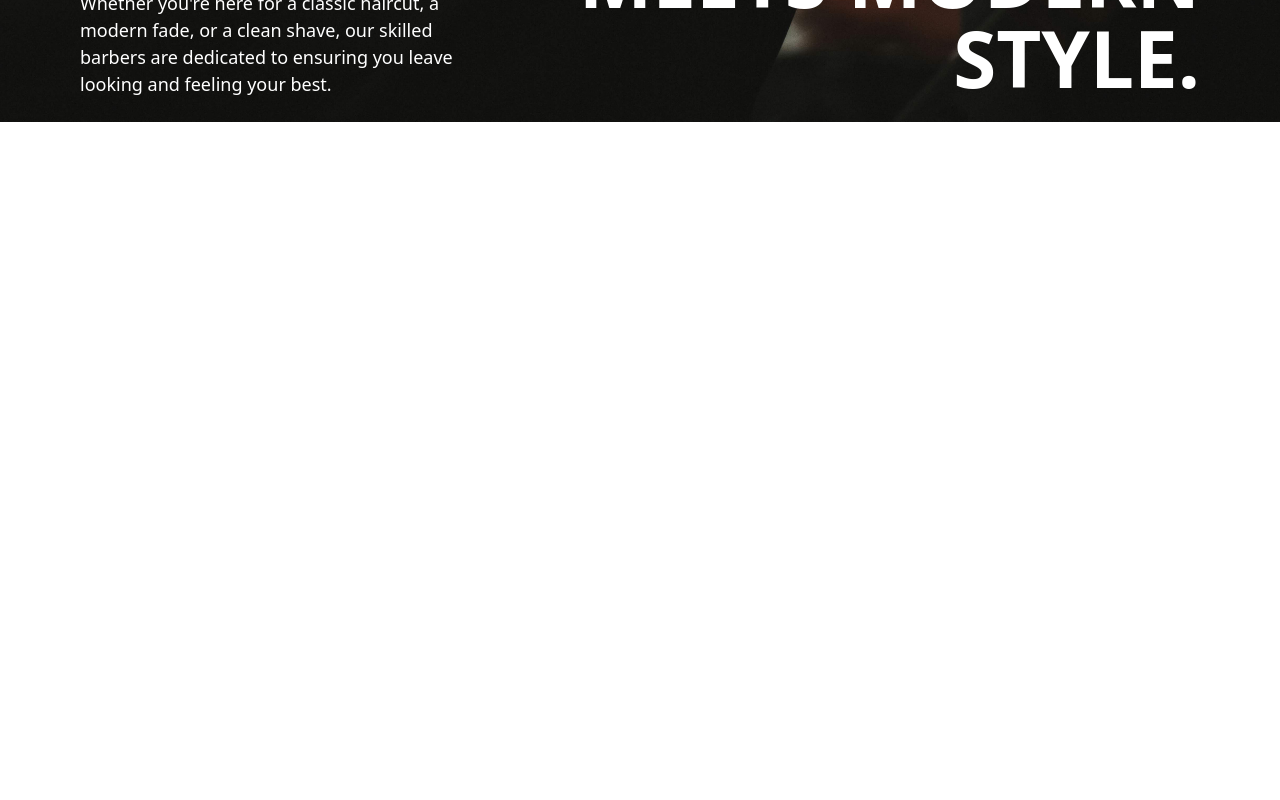
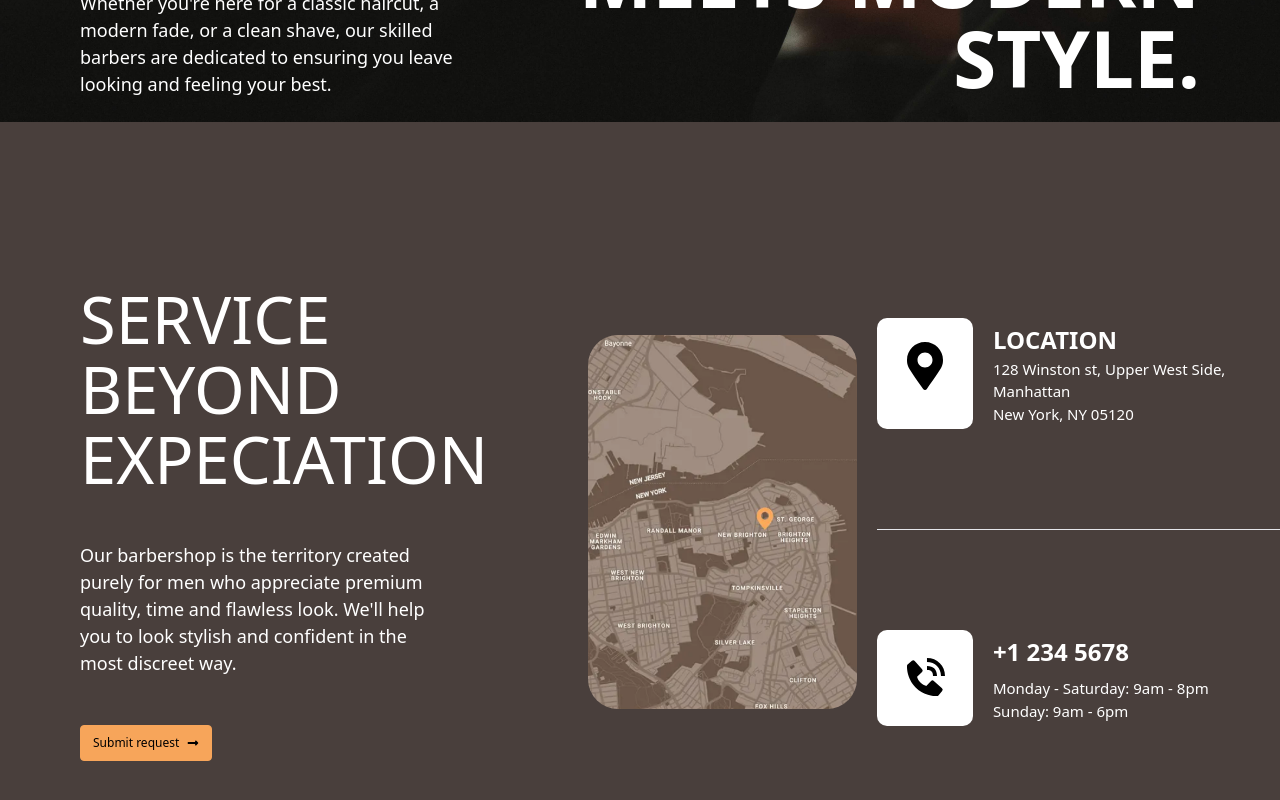
Before and after one commit to robertgarofalo/barbershop, a Next.js app: page / in a window 1280 px wide. Shown: the part 678-1478 px from the top of the page. Before the commit the page ends 800 px from the top, so only its background shows below. Built offline with nearby package versions, Linux system fonts and the light colour scheme.

Commit message:
add location.jsx section

```diff
--- /dev/null
+++ b/app/components/sections/Location.jsx
@@ -0,0 +1,72 @@
+import Image from "next/image";
+
+//icons
+import { FaLongArrowAltRight } from "react-icons/fa";
+import { FaMapMarkerAlt } from "react-icons/fa";
+import { BiSolidPhoneCall } from "react-icons/bi";
+
+const Location = () => {
+    return (
+        <div className="w-full h-screen grid grid-cols-[3fr_2fr_3fr] gap-5 bg-primary place-content-center place-items-center">
+
+            {/* COL 1 */}
+
+            <div className="flex flex-col items-start px-20 gap-12">
+                <h1 className="uppercase text-[65px] text-white leading-[70px]">Service beyond expeciation</h1>
+                <p className="text-white text-[18px] pr-10">Our barbershop is the territory created purely for men who appreciate premium quality, time and flawless look. We'll help you to look stylish and confident in the most discreet way.</p>
+                <button className=' flex flex-row items-center text-[12px] text-black border-[1px] border-accent bg-accent rounded px-3 py-2'>
+                    Submit request <span className="ml-2"><FaLongArrowAltRight /></span>
+                </button>
+
+            </div>
+
+            {/* COL 2 */}
+            <div>
+                <Image className='rounded-[30px]' src='/assets/map.png' width={400} height={600} alt='manhatten map' />
+            </div>
+
+            {/* COL 3 */}
+            <div className="flex flex-col items-start gap-5">
+
+                {/* location */}
+                <div className="flex flex-row items-between justify-center gap-x-5">
+                    {/* icons */}
+                    <div className="bg-white p-6 rounded-[10px]">
+                        <FaMapMarkerAlt size={48} />
+                    </div>
+
+                    {/* details */}
+                    <div className="flex flex-col justify-between py-1">
+                        <h1 className="text-[24px] text-white font-bold uppercase">Location</h1>
+                        <div className="text-[15px] text-white">
+                            <p>128 Winston st, Upper West Side, Manhattan</p>
+                            <p>New York, NY 05120</p>
+                        </div>
+                    </div>
+                </div>
+
+                {/* hr */}
+                <hr className="w-full my-20" />
+
+                {/* phone */}
+                <div className="flex flex-row items-between justify-center gap-x-5">
+                    {/* icons */}
+                    <div className="bg-white p-6 rounded-[10px]">
+                        <BiSolidPhoneCall size={48} />
+                    </div>
+
+                    {/* details */}
+                    <div className="flex flex-col justify-between py-1">
+                        <h1 className="text-[24px] text-white font-bold uppercase">+1 234 5678</h1>
+                        <div className="text-[15px] text-white">
+                            <p>Monday - Saturday: 9am - 8pm</p>
+                            <p>Sunday: 9am - 6pm</p>
+                        </div>
+                    </div>
+                </div>
+
+            </div>
+        </div>
+    )
+}
+export default Location
--- a/app/page.js
+++ b/app/page.js
@@ -1,10 +1,14 @@
 import Image from "next/image";
+
+//sections
 import Hero from "./components/sections/Hero";
+import Location from "./components/sections/Location";
 
 export default function Home() {
   return (
     <div>
       <Hero />
+      <Location />
     </div>
   );
 }
```
Also changed, not shown: public/assets/map.png (added).
